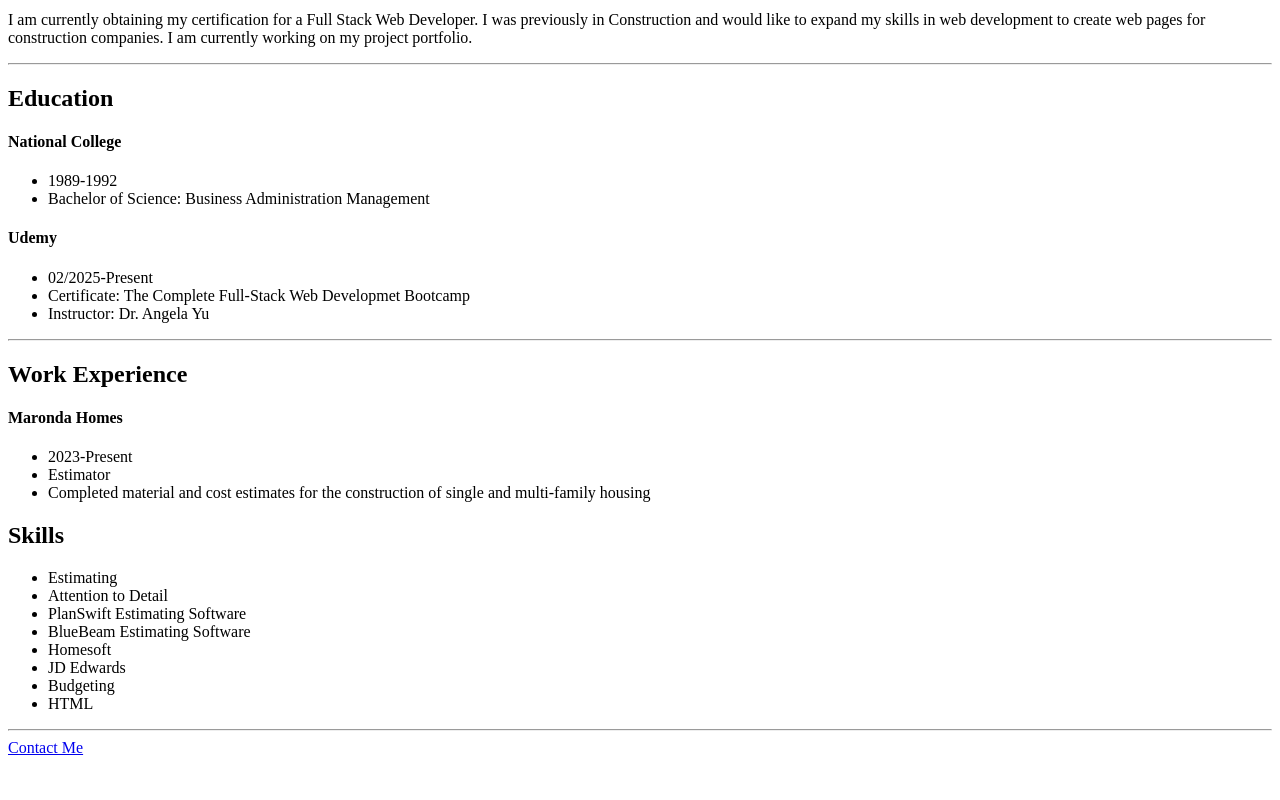
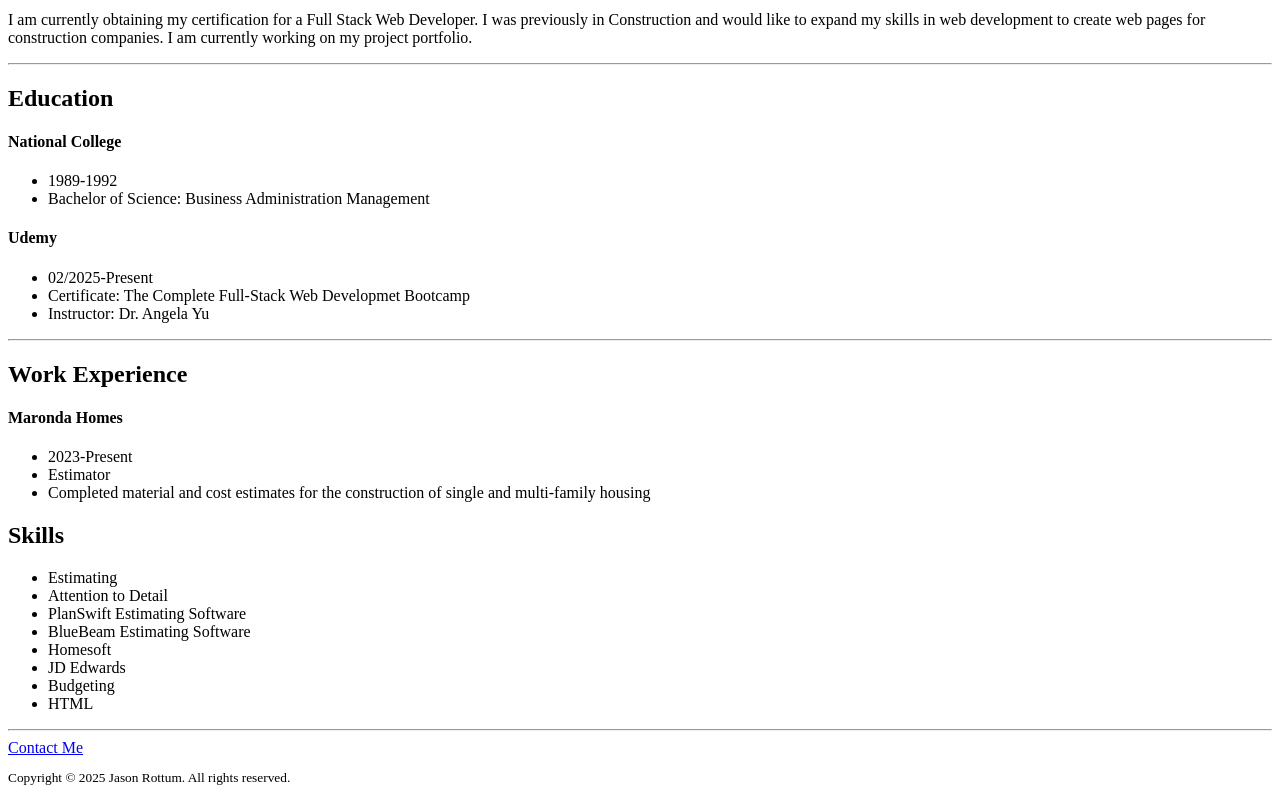
Before and after one commit to jasonrottum/Resume, a plain HTML site: page index.html in a window 1280 px wide. Shown: the part 337-1137 px from the top of the page. Before the commit the page ends 1102 px from the top, so only its background shows below. Drawn offline with Linux system fonts and the light colour scheme.

Commit message:
Add files via upload

```diff
--- a/index.html
+++ b/index.html
@@ -45,7 +45,11 @@
         <hr />
         <a href="./public/contact.html">Contact Me</a>
 
-
+        <footer>
+            <small>
+                <p>Copyright &copy; 2025 Jason Rottum. All rights reserved.</p>
+            </small>
+        </footer>
 
 
     </body>
```
Also changed, not shown: public/contact.html (+1 -1 lines).
